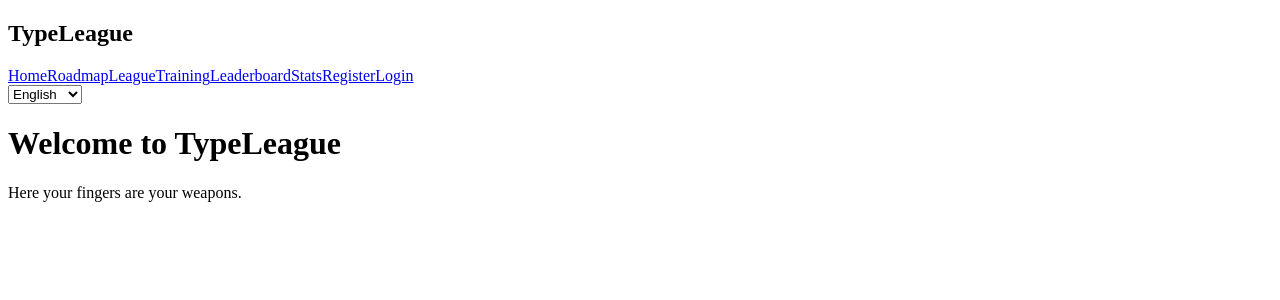
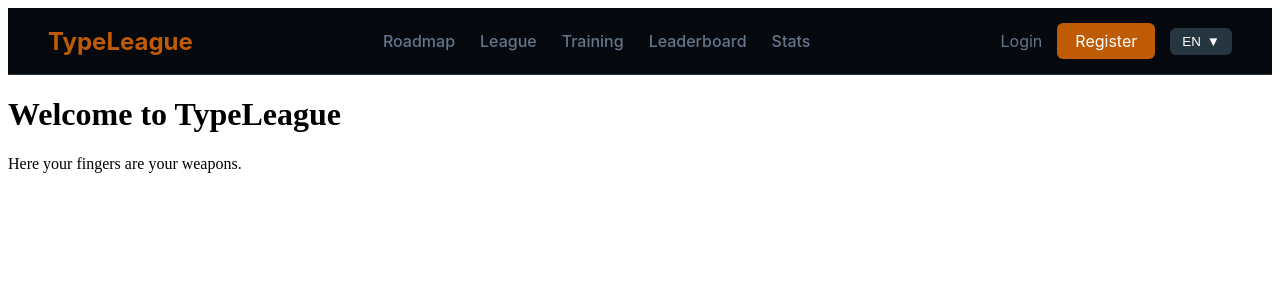
Before and after one commit to Jan-ops-ops/TypeLeague, a Vue app in the folder TypeLeague/: page / in a window 1280 px wide. Shown: the top 300 px of the page. Built offline with nearby package versions, Linux system fonts and the light colour scheme.

Commit message:
NavBar Designed und Verbesserungen

```diff
--- a/TypeLeague/src/components/NavBar.vue
+++ b/TypeLeague/src/components/NavBar.vue
@@ -1,45 +1,178 @@
 <script setup lang="ts">
-import { ref } from 'vue';
+import { ref, onMounted, watch } from 'vue';
 import { useI18n } from 'vue-i18n';
+import { useRouter, useRoute } from 'vue-router';
 
-const { locale } = useI18n();
+const { locale, t } = useI18n();
+const router = useRouter();
+const route = useRoute();
 
 const currentLanguage = ref(locale.value);
+const dropdownOpen = ref(false);
+const isLoggedIn = ref(false);
 
-const switchLanguage = () => {
-  locale.value = currentLanguage.value;
+const checkAuth = () => {
+  isLoggedIn.value = !!localStorage.getItem('user');
+};
+
+onMounted(checkAuth);
+
+watch(() => route.path, checkAuth);
+
+const toggleDropdown = () => {
+  dropdownOpen.value = !dropdownOpen.value;
+};
+
+const switchLanguage = (lang: string) => {
+  currentLanguage.value = lang;
+  locale.value = lang;
+  dropdownOpen.value = false;
+};
+
+const logout = () => {
+  localStorage.removeItem('user');
+  isLoggedIn.value = false;
+  router.push('/login');
 };
 </script>
 
 <template>
   <nav class="navbar">
-    <div class="nav-left">
-      <h1>TypeLeague</h1>
-        <nav class="nav-links">
-          <router-link class="nav-link" to="/">Home</router-link>
-          <router-link class="nav-link" to="/roadmap">{{ $t('navbar.roadmap')}}</router-link>
-          <router-link class="nav-link" to="/league">{{ $t('navbar.league')}}</router-link>
-          <router-link class="nav-link" to="/training">{{ $t('navbar.training')}}</router-link>
-          <router-link class="nav-link" to="/leaderboard">{{ $t('navbar.leaderboard')}}</router-link>
-          <router-link class="nav-link" to="/stats">{{ $t('navbar.stats')}}</router-link>
+    <div class="logo" @click="$router.push('/')">TypeLeague</div>
 
-          <router-link class="nav-link" to="/register">{{ $t('navbar.register') }}</router-link>
-
-          <router-link class="nav-link" to="/login">{{ $t('navbar.login') }}</router-link>
-
-        </nav>
+    <div class="nav-links">
+      <router-link to="/roadmap" class="nav-link">{{ $t('navbar.roadmap')}}</router-link>
+      <router-link to="/league" class="nav-link">{{ $t('navbar.league')}}</router-link>
+      <router-link to="/training" class="nav-link">{{ $t('navbar.training')}}</router-link>
+      <router-link to="/leaderboard" class="nav-link">{{ $t('navbar.leaderboard')}}</router-link>
+      <router-link to="/stats" class="nav-link">{{ $t('navbar.stats')}}</router-link>
     </div>
 
     <div class="nav-right">
-      <select v-model="currentLanguage" @change="switchLanguage">
-        <option value="en">English</option>
-        <option value="de">Deutsch</option>
-        <option value="fr">Français</option>
-      </select>
+      <template v-if="!isLoggedIn">
+        <router-link to="/login" class="btn-text">{{ $t('navbar.login') }}</router-link>
+        <router-link to="/register" class="btn">{{ $t('navbar.register') }}</router-link>
+      </template>
+
+      <template v-else>
+        <button @click="logout" class="btn-outline">{{ $t('navbar.logout') }}</button>
+      </template>
+
+      <div class="language-wrapper" @mouseleave="dropdownOpen=false">
+        <button class="lang-btn" @click="toggleDropdown">
+          {{ currentLanguage.toUpperCase() }}
+          <span class="arrow" :class="{ open: dropdownOpen }">▼</span>
+        </button>
+
+        <div class="lang-dropdown" v-show="dropdownOpen">
+          <div class="lang-item" @click="switchLanguage('en')">EN</div>
+          <div class="lang-item" @click="switchLanguage('de')">DE</div>
+          <div class="lang-item" @click="switchLanguage('fr')">FR</div>
+        </div>
+      </div>
     </div>
   </nav>
 </template>
 
 <style scoped>
+.navbar {
+  display: flex;
+  justify-content: space-between;
+  align-items: center;
+  padding: 15px 40px;
+  background: #05080D;
+  font-family: 'Inter', sans-serif;
+  border-bottom: 1px solid #263640;
+}
 
+.logo {
+  font-size: 1.5rem;
+  font-weight: 700;
+  color: #BF5B04;
+  cursor: pointer;
+}
+
+.nav-links {
+  display: flex;
+  gap: 25px;
+}
+
+.nav-link {
+  color: #65768C;
+  text-decoration: none;
+  transition: 0.3s;
+  font-weight: 500;
+}
+
+.nav-link:hover, .router-link-active {
+  color: #BF5B04;
+}
+
+.nav-right {
+  display: flex;
+  align-items: center;
+  gap: 15px;
+}
+
+.btn-text {
+  color: #65768C;
+  text-decoration: none;
+  transition: 0.3s;
+}
+
+.btn-text:hover { color: white; }
+
+.btn {
+  padding: 8px 18px;
+  background: #BF5B04;
+  color: white;
+  border-radius: 6px;
+  text-decoration: none;
+  transition: 0.3s;
+  border: none;
+  cursor: pointer;
+}
+
+.btn:hover { background: #733917; }
+
+.btn-outline {
+  padding: 8px 18px;
+  border: 1px solid #BF5B04;
+  color: #BF5B04;
+  background: transparent;
+  border-radius: 6px;
+  text-decoration: none;
+  transition: 0.3s;
+  cursor: pointer;
+}
+
+.btn-outline:hover {
+  background: #BF5B04;
+  color: white;
+}
+
+.language-wrapper { position: relative; }
+.lang-btn {
+  padding: 6px 12px;
+  background: #263640;
+  border: none;
+  border-radius: 6px;
+  color: white;
+  cursor: pointer;
+  display: flex;
+  align-items: center;
+  gap: 6px;
+}
+.lang-dropdown {
+  position: absolute;
+  top: 100%;
+  right: 0;
+  background: #263640;
+  border-radius: 8px;
+  z-index: 100;
+  margin-top: 0px;
+  overflow: hidden;
+}
+.lang-item { padding: 8px 20px; cursor: pointer; color: white; }
+.lang-item:hover { background: #BF5B04; }
 </style>
```
